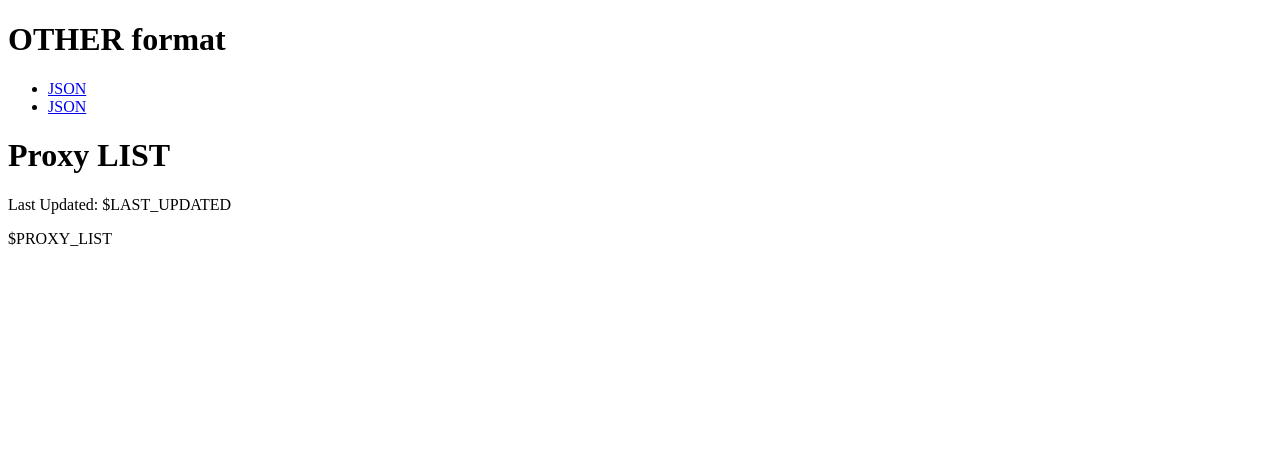
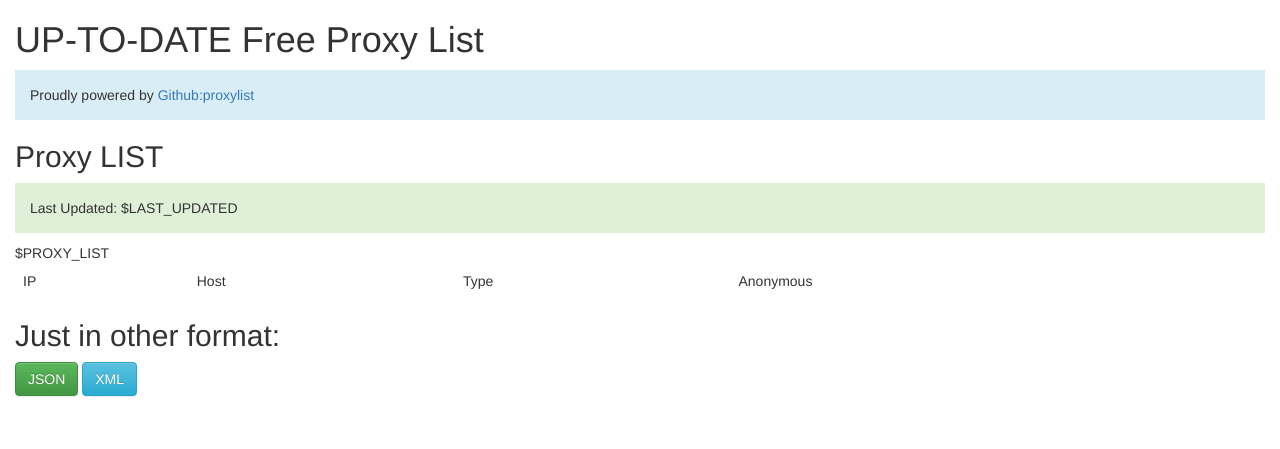
Before and after one commit to willings/proxylist, a plain HTML site: page static/index.html in a window 1280 px wide. Drawn offline with nearby package versions, Linux system fonts and the light colour scheme.

Commit message:
Add bootstrap style.

```diff
--- a/static/index.html
+++ b/static/index.html
@@ -3,18 +3,55 @@
 <head>
     <meta charset="UTF-8">
     <title>Free HTTP Proxy List</title>
+    <!-- Latest compiled and minified CSS -->
+    <link rel="stylesheet" href="https://maxcdn.bootstrapcdn.com/bootstrap/3.3.6/css/bootstrap.min.css"
+          integrity="sha384-1q8mTJOASx8j1Au+a5WDVnPi2lkFfwwEAa8hDDdjZlpLegxhjVME1fgjWPGmkzs7" crossorigin="anonymous">
+    <!-- Optional theme -->
+    <link rel="stylesheet" href="https://maxcdn.bootstrapcdn.com/bootstrap/3.3.6/css/bootstrap-theme.min.css"
+          integrity="sha384-fLW2N01lMqjakBkx3l/M9EahuwpSfeNvV63J5ezn3uZzapT0u7EYsXMjQV+0En5r" crossorigin="anonymous">
+    <!-- Latest compiled and minified JavaScript -->
+    <script src="https://maxcdn.bootstrapcdn.com/bootstrap/3.3.6/js/bootstrap.min.js"
+            integrity="sha384-0mSbJDEHialfmuBBQP6A4Qrprq5OVfW37PRR3j5ELqxss1yVqOtnepnHVP9aJ7xS"
+            crossorigin="anonymous"></script>
 </head>
 <body>
-<h1>OTHER format</h1>
-<ul>
-    <li><a href="proxy.json">JSON</a></li>
-    <li><a href="proxy.xml">JSON</a></li>
-</ul>
+<div class="container-fluid">
+    <h1>UP-TO-DATE Free Proxy List</h1>
 
-<h1>Proxy LIST</h1>
-<p>Last Updated: $LAST_UPDATED</p>
+    <p class="bg-info" style="padding: 15px;">Proudly powered by <a href="https://github.com/willings/proxylist">Github:proxylist</a></pc>
 
-$PROXY_LIST
+    <h2>Proxy LIST</h2>
+    <p class="bg-success" style="padding: 15px;">Last Updated: $LAST_UPDATED</p>
 
+    <table class="table table-striped table-hover">
+        <thead>
+        <tr>
+            <td>IP</td>
+            <td>Host</td>
+            <td>Type</td>
+            <td>Anonymous</td>
+        </tr>
+        </thead>
+        <tbody>
+        $PROXY_LIST
+        </tbody>
+    </table>
+
+    <h2>Just in other format:</h2>
+    <div><a href="proxy.json" class="btn btn-success">JSON</a> <a href="proxy.xml" class="btn btn-info">XML</a></div>
+    <div style="margin-bottom: 50px"></div>
+
+    <div></div>
+</div>
 </body>
+<script>
+    (function(i,s,o,g,r,a,m){i['GoogleAnalyticsObject']=r;i[r]=i[r]||function(){
+                (i[r].q=i[r].q||[]).push(arguments)},i[r].l=1*new Date();a=s.createElement(o),
+            m=s.getElementsByTagName(o)[0];a.async=1;a.src=g;m.parentNode.insertBefore(a,m)
+    })(window,document,'script','//www.google-analytics.com/analytics.js','ga');
+
+    ga('create', 'UA-23049798-6', 'auto');
+    ga('send', 'pageview');
+
+</script>
 </html>
```
Also changed, not shown: 2 other files.
